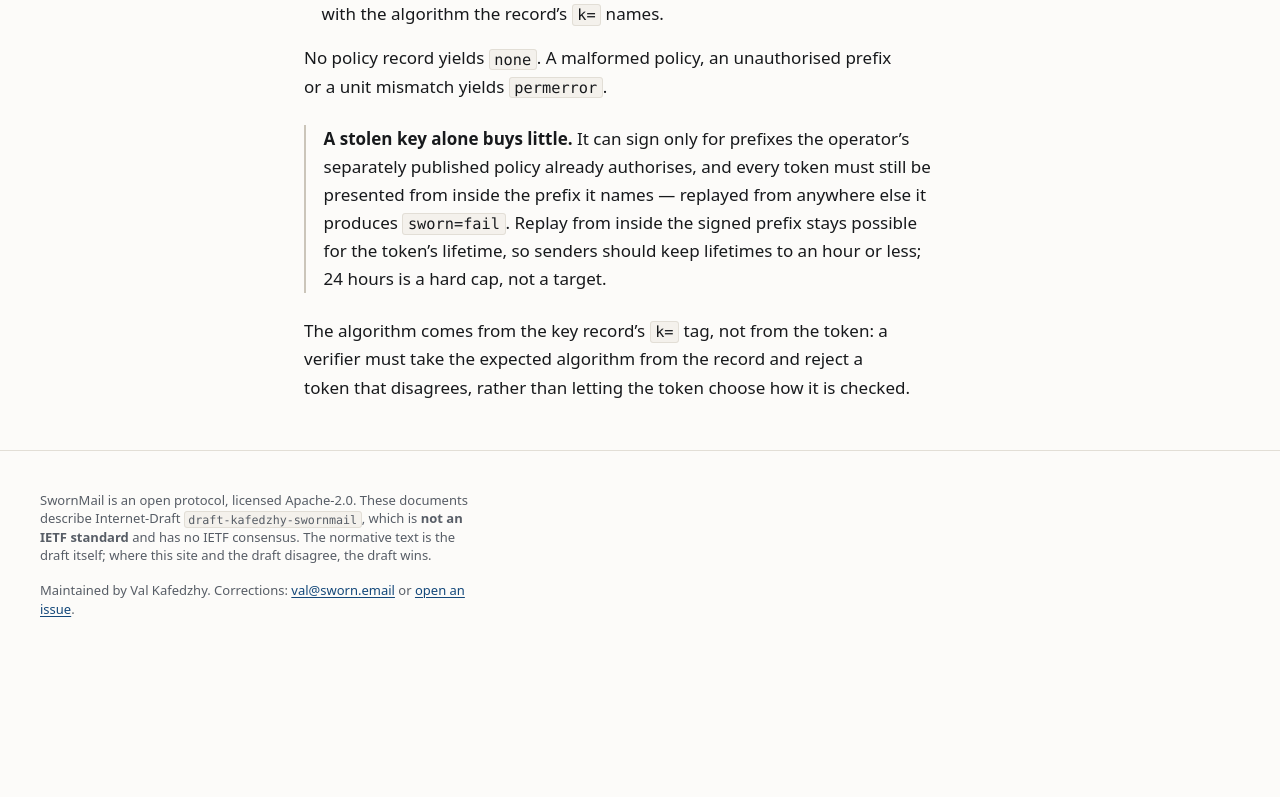
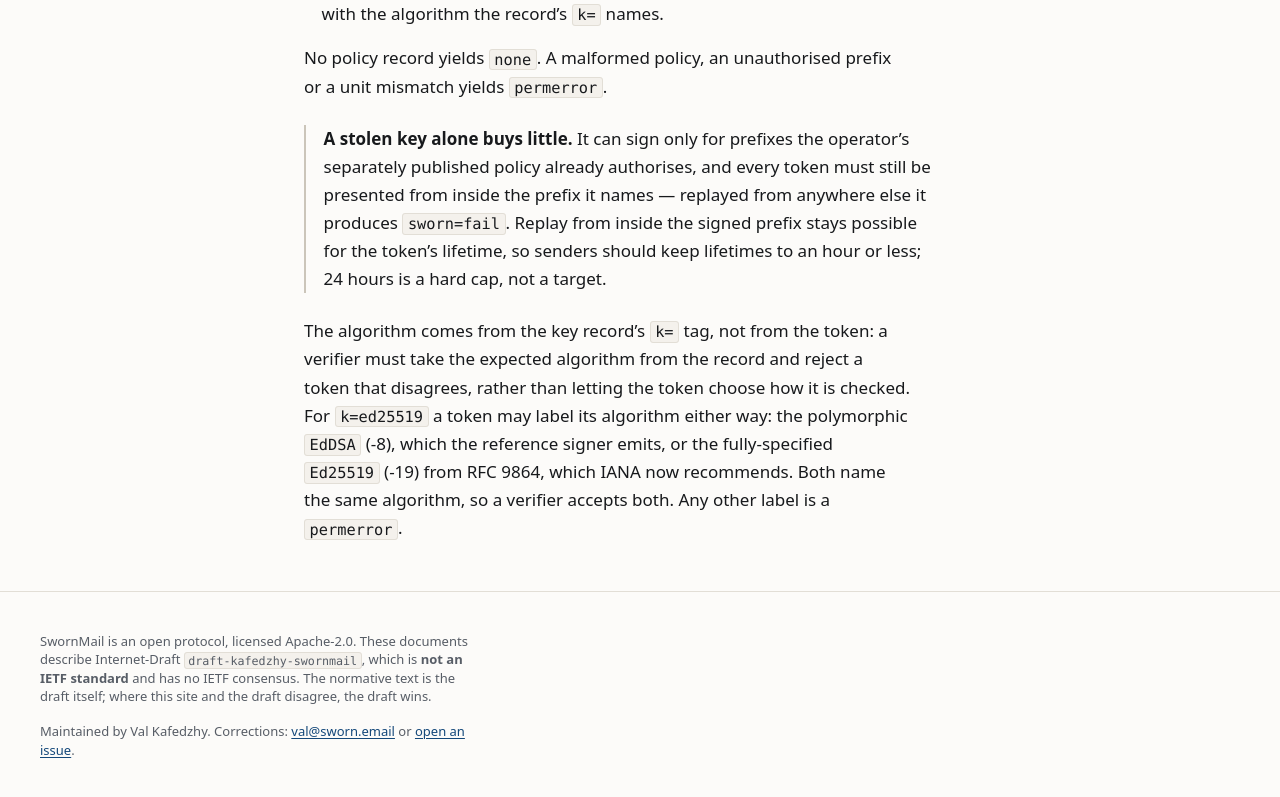
Before and after one commit to swornmail/swornmail.dev, a Next.js app: page /verify in a window 1280 px wide. Shown: the part 4652-5449 px from the top of the page. Before the commit the page ends 5310 px from the top, so only its background shows below. Built offline with nearby package versions, Linux system fonts and the light colour scheme.

Commit message:
docs: note that verifiers accept either COSE label for Ed25519 (#8)
The verify page now says a k=ed25519 token may carry EdDSA (-8) or the
fully-specified Ed25519 (-19), and that any other label is a permerror.
The vector count goes from 85 to 88 for the three cases the spec repo
added.

```diff
--- a/app/implementations/page.tsx
+++ b/app/implementations/page.tsx
@@ -227,7 +227,7 @@ export default function Implementations() {
           Test vectors
         </h3>
         <p className={PROSE}>
-          85 vectors — 48 token, 27 record and 10 policy-authorisation cases —
+          88 vectors — 51 token, 27 record and 10 policy-authorisation cases —
           published at{" "}
           <a
             href="https://github.com/swornmail/spec/tree/main/test-vectors"
--- a/app/verify/page.tsx
+++ b/app/verify/page.tsx
@@ -384,6 +384,13 @@ export default function Verify() {
           record and reject a token that disagrees, rather than letting the
           token choose how it is checked.
         </p>
+        <p className={PROSE}>
+          For <C>k=ed25519</C> a token may label its algorithm either way: the
+          polymorphic <C>EdDSA</C> (-8), which the reference signer emits, or the
+          fully-specified <C>Ed25519</C> (-19) from RFC 9864, which IANA now
+          recommends. Both name the same algorithm, so a verifier accepts
+          both. Any other label is a <C>permerror</C>.
+        </p>
       </DocShell>
       <Footer />
     </>
```
